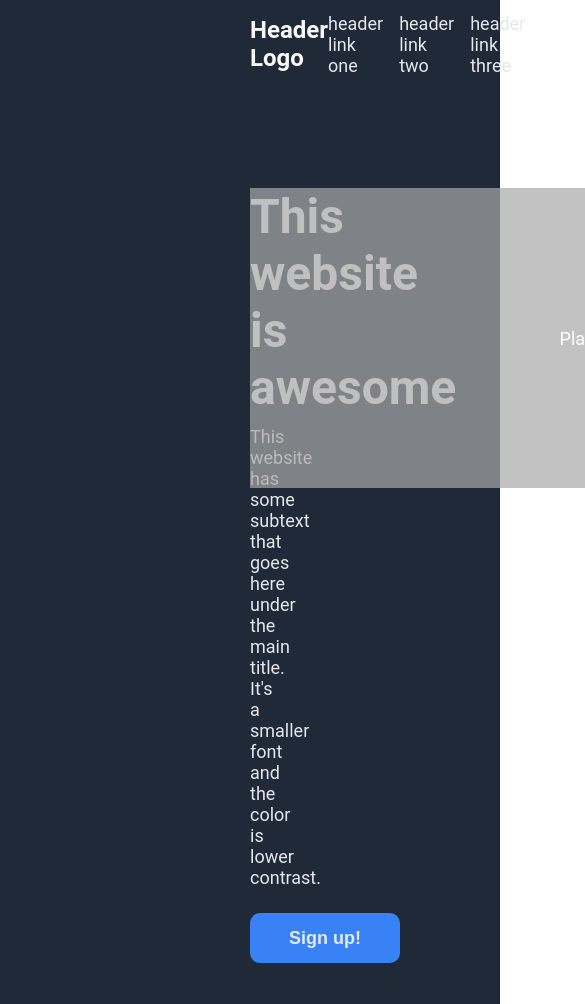
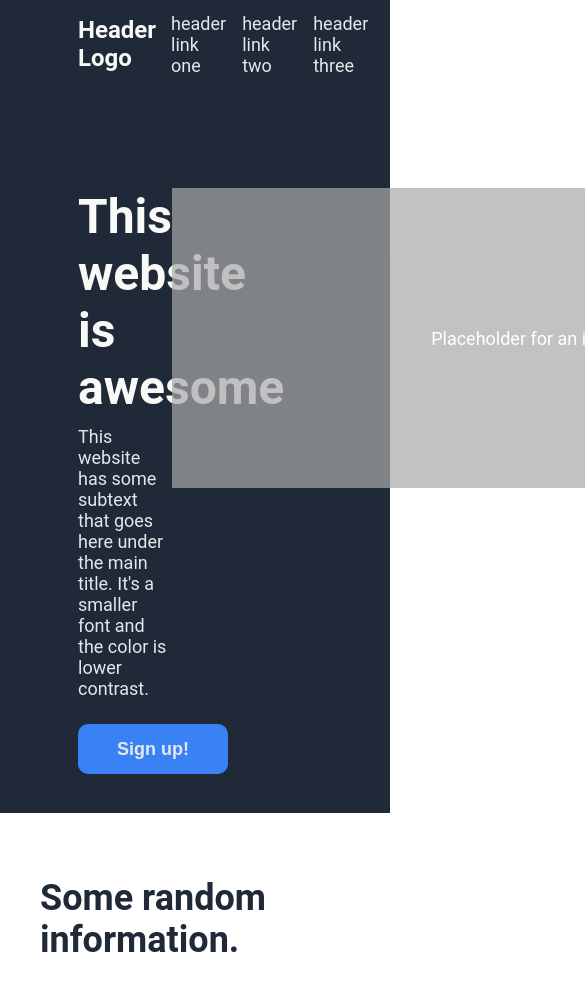
Before and after one commit to ignaciotapie/Simple-Page-Project, a plain HTML site: page index.html in a window 390 px wide. Shown: the top 1004 px of the page, 585 px wide, since content can reach past the window. Drawn offline with Linux system fonts and the light colour scheme.

Commit message:
Changed values to be more responsive (image placeholder still overlaps)

```diff
--- a/styles.css
+++ b/styles.css
@@ -39,14 +39,17 @@ p {
     background-color: #1F2937;
     display:flex;
     flex-direction: column;
+    flex: 0 1 auto;
     gap: 100px;
     justify-content: space-between;
-    padding: 0px 250px 75px;
+    padding: 0px 20% 10%;
 }
 
 .header-container{
     display:flex;
+    flex: 1;
     justify-content: space-between;
+    gap: 15px;
 }
 
 .right-links{
@@ -57,6 +60,8 @@ p {
 
 .header-content{
     display:flex;
+    flex: 0;
+    width: 100%;
     justify-content: space-between;
 }
 
@@ -79,7 +84,7 @@ p {
 }
 
 .img-placeholder{
-    width: 800px;
+    width: 700px;
     height: 300px;
     opacity: 70%;
     background: darkgray;
@@ -109,6 +114,7 @@ p {
     display:flex;
     flex: 1;
     justify-content: center;
+    flex-wrap: wrap;
     gap: 50px;
 }
 
```
